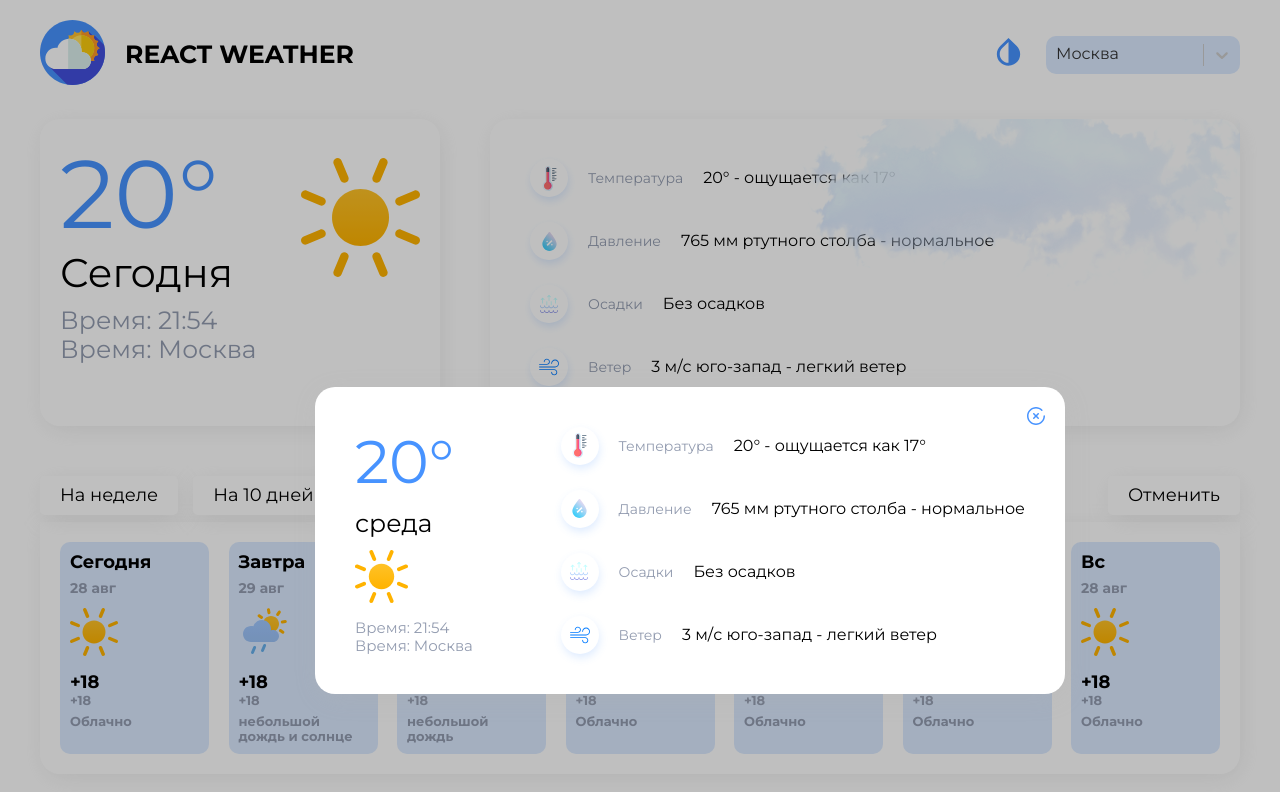
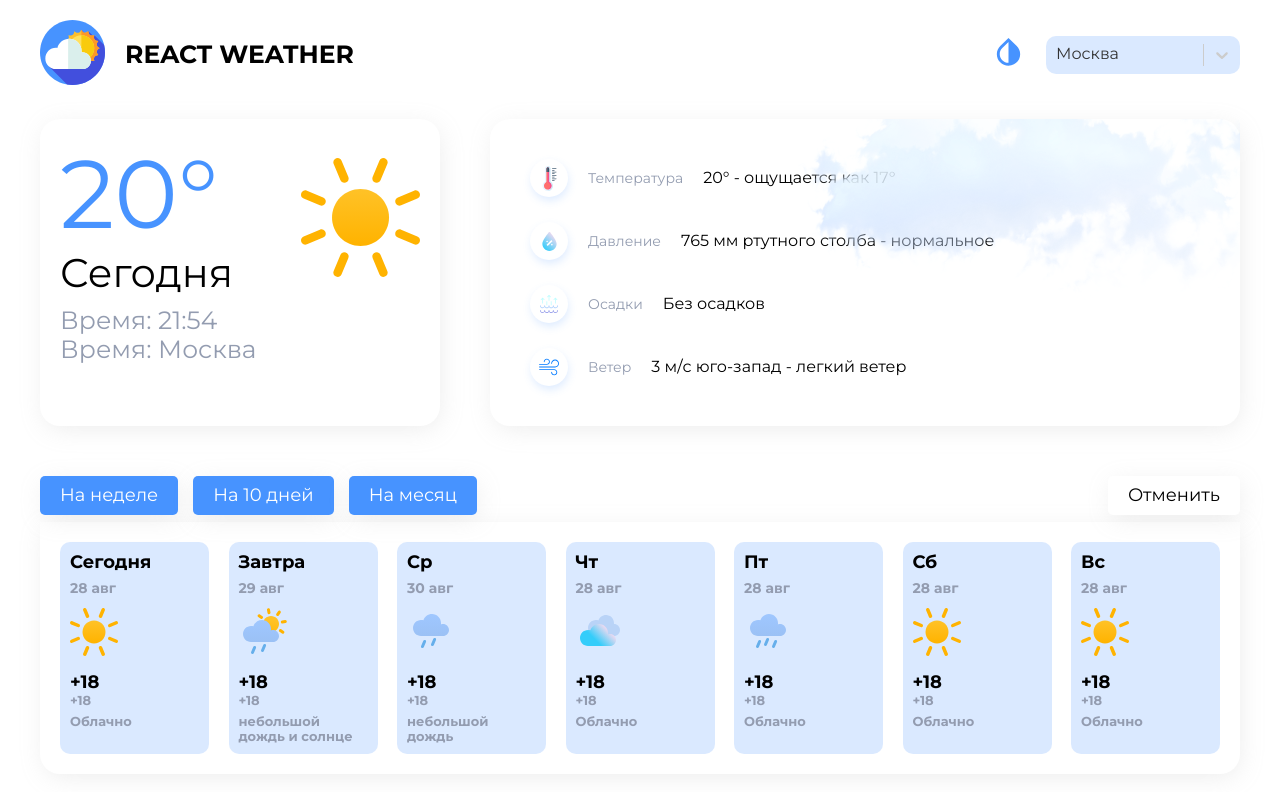
Before and after one commit to NinaDmitrieva/weather, a React (Create React App) app: page / in a window 1280 px wide. Shown: the top 792 px of the page. Built offline with nearby package versions, Linux system fonts and the light colour scheme.

Commit message:
css переменные для переключения темы

```diff
--- a/src/App.tsx
+++ b/src/App.tsx
@@ -9,7 +9,7 @@
 function App() {
   return (
   <div className="global-container">
-      <Popup />
+      {/* <Popup /> */}
     <div className="container">
       <Header />
      < Routes>
--- a/src/pages/Home/Days/Days.module.scss
+++ b/src/pages/Home/Days/Days.module.scss
@@ -6,7 +6,7 @@
   flex-wrap: wrap;
   padding: 20px;
   width: 100%;
-  background: $lite-background;
+  background: $light-background;
   box-shadow: $box-shadow;
   border-radius: 0 0 $border-radius $border-radius;
   font-weight: bold;
@@ -72,9 +72,9 @@
   box-shadow: 2px 5px 25px -3px rgba(180, 180, 180, 0.25);
   border-radius: 5px;
   padding: 9px 20px;
-  background-color: $lite-background;
+  background-color: $light-background;
   margin-right: 15px;
-  color: $lite-color;
+  color: $light-color;
   font-size: 18px;
   display: flex;
   align-items: center;
--- a/src/pages/Home/Days/Tabs.tsx
+++ b/src/pages/Home/Days/Tabs.tsx
@@ -25,7 +25,7 @@
   <div className={s.tabs}>
     <div className={s.tabs_wrapper}>
       {tabs.map(tab => (
-        <div className={s.tab} key={tab.value}>
+        <div className={s.tab + ' ' +s.activ} key={tab.value}>
           {tab.value}
         </div>
       ))}
--- a/src/pages/Home/components/ThisDay/ThisDay/ThisDay.module.scss
+++ b/src/pages/Home/components/ThisDay/ThisDay/ThisDay.module.scss
@@ -4,7 +4,7 @@
   padding: 20px;
   max-width: 400px;
   width: 100%;
-  background: $lite-background;
+  background: var(#{--components-background-default});
   box-shadow: $box-shadow;
   border-radius: $border-radius;
 }
@@ -26,7 +26,7 @@
   }
   .this_day_name{
     font-size: 40px;
-    color: $lite-color;
+    color: $light-color;
   }
 }
 
--- a/src/pages/Home/components/ThisDayInfo/ThisDayInfo/ThisDayInfo.module.scss
+++ b/src/pages/Home/components/ThisDayInfo/ThisDayInfo/ThisDayInfo.module.scss
@@ -5,7 +5,7 @@
   padding: 40px;
   max-width: 750px;
   width: 100%;
-  background: $lite-background;
+  background: $light-background;
   box-shadow: $box-shadow;
   border-radius: $border-radius;
 }
@@ -42,7 +42,7 @@
   }
 
   .ndicator_value {
-    color: $lite-color;
+    color: $light-color;
   }
 }
 
--- a/src/shered/Popup/Popup.module.scss
+++ b/src/shered/Popup/Popup.module.scss
@@ -11,7 +11,7 @@
   padding: 40px;
   max-width: 750px;
   width: 100%;
-  background: $lite-background;
+  background: $light-background;
   box-shadow: $box-shadow;
   border-radius: $border-radius;
 }
--- a/src/styles/index.scss
+++ b/src/styles/index.scss
@@ -7,6 +7,7 @@
 body{
   position: relative;
   font-family: 'Montserrat', sans-serif;
+  background: var(#{--body-background-default});
 }
 
 .container {
--- a/src/styles/variables.scss
+++ b/src/styles/variables.scss
@@ -1,6 +1,46 @@
-$lite-background: #fff;
+$light-background: #fff;
 $primary-color:#4793ff;
-$lite-color: #000;
-$base-color: #939cb0;
 $box-shadow: 2px 5px 25px -3px rgba(180, 180, 180, 0.25);
 $border-radius: 20px;
+$light-color: #000;
+$base-color: #939cb0;
+$dark-color: #fff;
+
+$body-background-dark: #0d1117;
+$body-background-light: #fff;
+
+$components-background-dark: #4F4F4F;;
+$components-background-light: #fff;
+
+$card-background-light: rgba(71, 147, 255, 0.2);
+$card-background-dark: #2e3035;
+
+$card-box-shadow-light: 0px 3px 20px rgba(147, 144, 144, 0.28);
+$card-box-shadow-dark: 0px 3px 20px rgba(5, 5, 5, 0.28);
+:root {
+  //body-background
+  --body-background-dark: #{$body-background-dark};
+  --body-background-light: #{$body-background-light};
+  --body-background-default: var(#{--body-background-light});
+
+  //components-background
+  --components-background-dark: #{$components-background-dark};
+  --components-background-light: #{$components-background-light};
+  --components-background-default: var(#{--body-background-light});
+
+  //card-background
+  --card-background-dark: #{$card-background-dark};
+  --card-background-light: #{$card-background-light};
+  --card-background-default: var(#{--card-background-light});
+
+  //card-shadow
+  --card-shadow-dark: #{$card-box-shadow-dark};
+  --card-shadow-light: #{$card-box-shadow-light};
+  --card-shadow-default: var(#{--card-shadow-light});
+
+  //text
+  --text-color-dark: #{$dark-color};
+  --text-color-light: #{$light-color};
+  --text-color-default: var(#{--text-color-light});
+
+}
```
Also changed, not shown: 1 other file (tests, documents, lock files or other folders).
